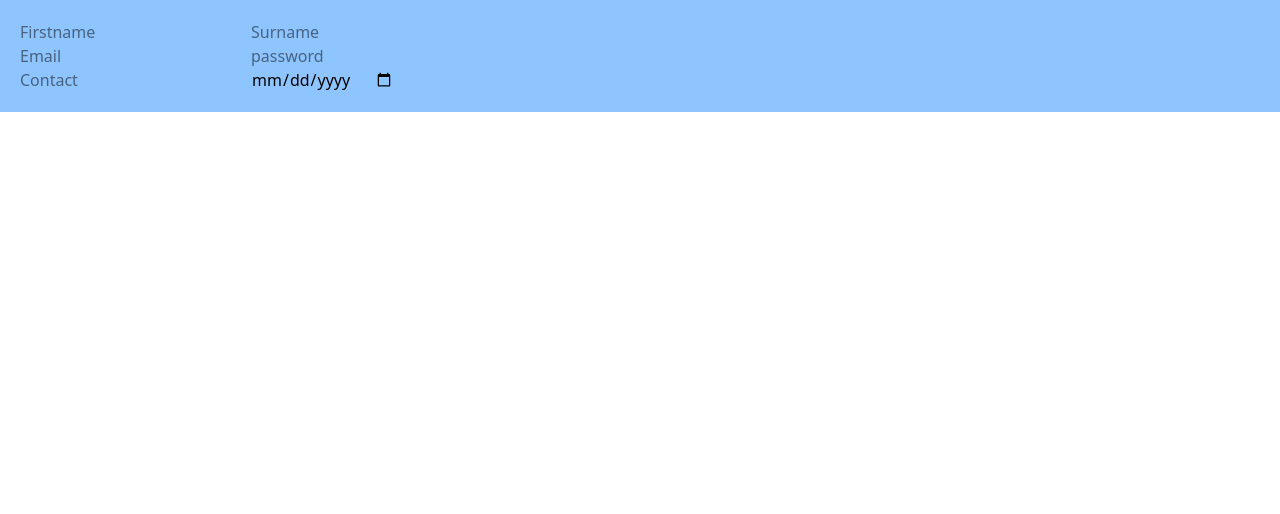
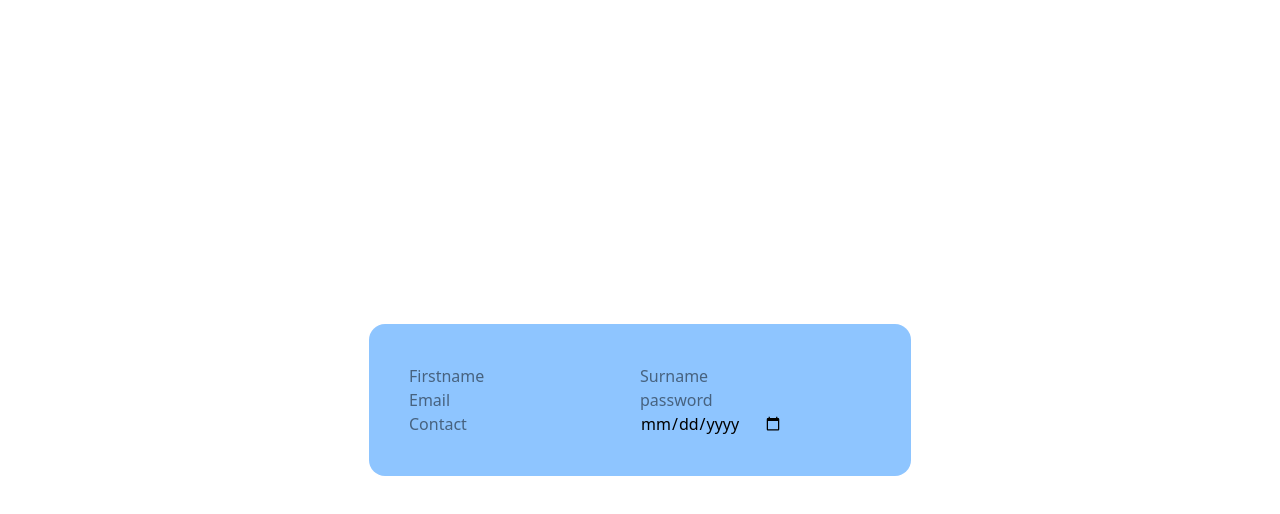
Before and after one commit to nonydev27/signuplogin-page, a React (Vite) app: page / in a window 1280 px wide. Shown: the top 514 px of the page. Built offline with nearby package versions, Linux system fonts and the light colour scheme.

Commit message:
styling page

```diff
--- a/src/Components/Signup.jsx
+++ b/src/Components/Signup.jsx
@@ -1,7 +1,8 @@
 export default function Signup() {
   return (
     <>
-      <div className="p-5 bg-blue-300">
+      <div className="flex justify-center items-center h-screen">
+        <div className="p-10 bg-blue-300 rounded-2xl">
           {/*  Declaring inputs in sections*/}
           {/* Section 1(First && Surname) */}
           <div className="col col-2">
@@ -12,13 +13,19 @@ export default function Signup() {
           {/* Section 2(Email && Password) */}
           <div className="col col-2">
             <input type="text" name="email" id="" placeholder="Email" />
-          <input type="password" name="password" id="" placeholder="password" />
+            <input
+              type="password"
+              name="password"
+              id=""
+              placeholder="password"
+            />
           </div>
 
           {/* Section 3(Contact && DOB)*/}
           <input type="text" name="" id="" placeholder="Contact" />
           <input type="date" name="" id="" placeholder="dob" />
         </div>
+      </div>
     </>
   );
 }
```
Lines whose indentation alone changed are shown as unchanged.
